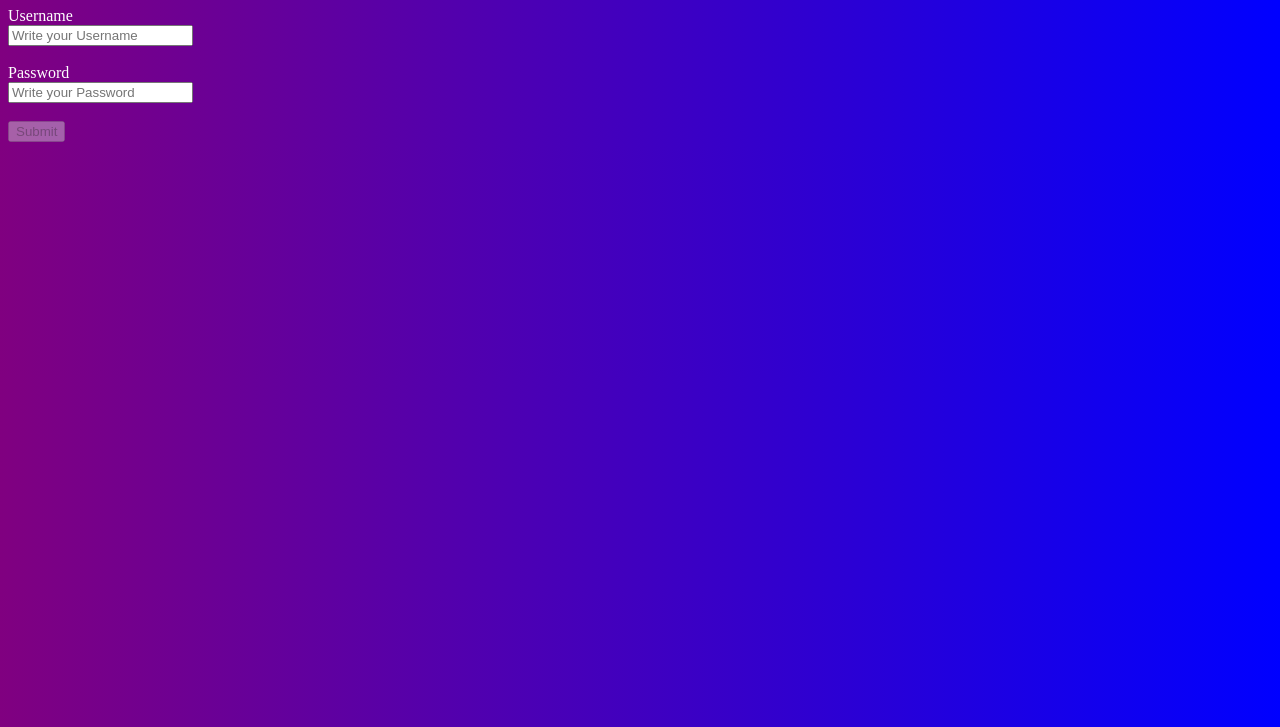
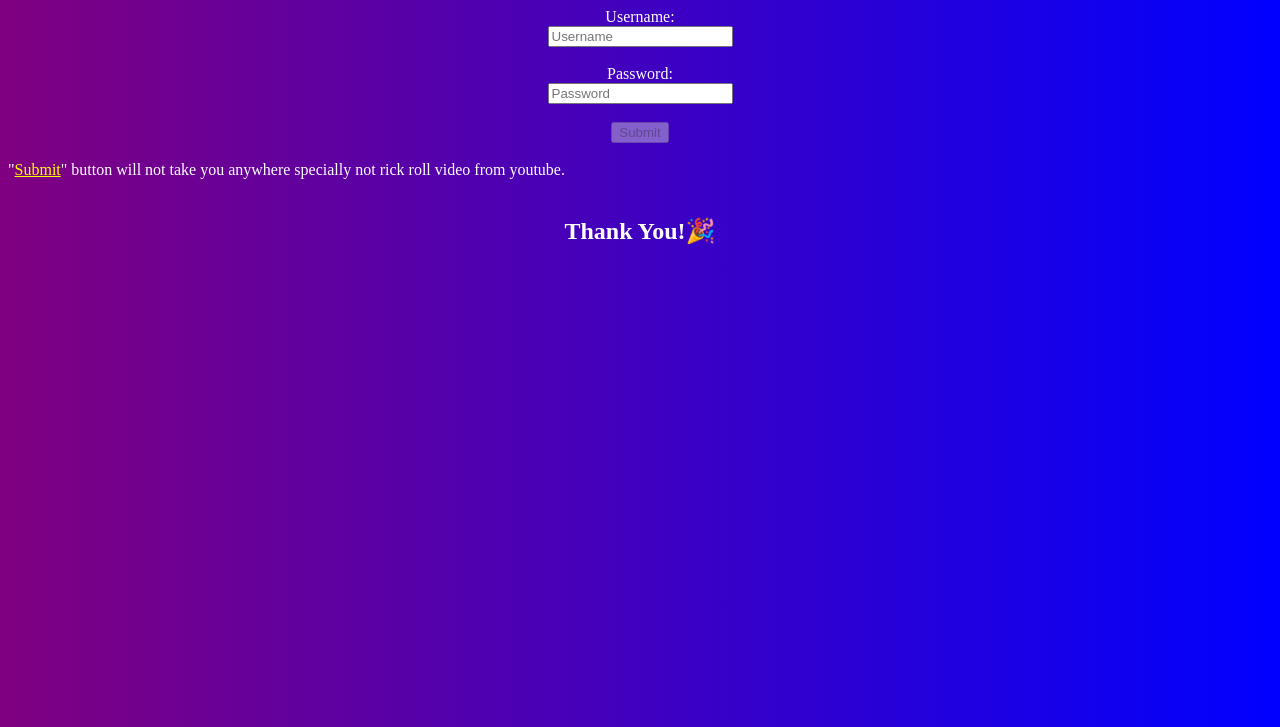
Before and after one commit to cyner-gif/Mywebsite, a plain HTML site: page index.html in a window 1280 px wide. Shown: the part 73-800 px from the top of the page. Drawn offline with Linux system fonts and the light colour scheme.

Commit message:
Update index.html
Updated the login page layout and added new elements.

```diff
--- a/index.html
+++ b/index.html
@@ -1,26 +1,28 @@
 <!DOCTYPE html>
-<html>
+<html lang="en">
 <head>
-    <title>Login</title>
+    <meta charset="UTF-8">
+    <meta name="viewport" content="width=device-width, initial-scale=1.0">
+    <title>Document</title>
     <link rel="stylesheet" href="style.css">
 </head>
 <body>
-
-<div class="container">
-    <h1>Login Page</h1>
-
-    <label>Username</label><br>
-    <input type="text" id="u" placeholder="Write your Username"><br><br>
-
-    <label>Password</label><br>
-    <input type="password" id="p" placeholder="Write your Password"><br><br>
-
-    <a href="http://192.168.1.78:5000/">
-        <button id="b1" disabled>Submit</button>
-    </a>
-</div>
-
-<script src="logic.js"></script>
-
+    <h1><center>Login Page🔒</center></h1>
+    <center><label>Username:</label></center>
+    <center><input id="u" type="text" placeholder="Username"></center>
+    <br>
+    <center><label>Password:</label></center>
+    <center><input id="p" type="password" placeholder="Password"></center>
+    <br>
+    <div class="d1">
+            <a href="https://youtu.be/Aq5WXmQQooo?si=PecbtDxFlOZI_u01"><center><button id="s">Submit</button></center></a>
+    </div>
+    <br>
+    <div class="d2">
+        "<a href="https://youtu.be/Aq5WXmQQooo?si=PecbtDxFlOZI_u01">Submit</a>" button will not take you anywhere specially not rick roll video from youtube.
+    </div>
+    <br>
+    <h2><center>Thank You!🎉</center></h2>
+    <script src="logic.js"></script>
 </body>
 </html>
```
